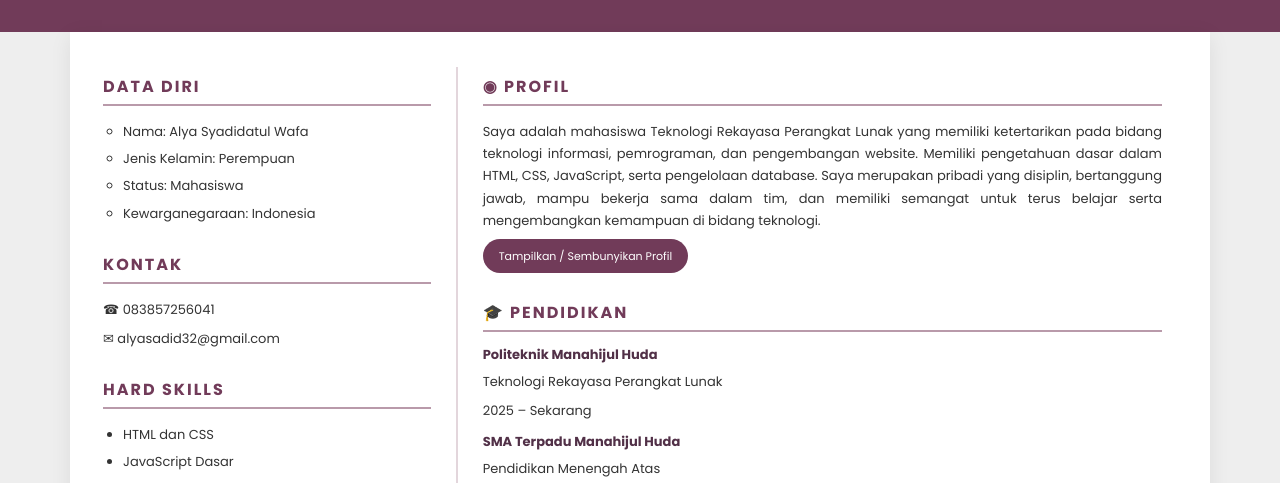
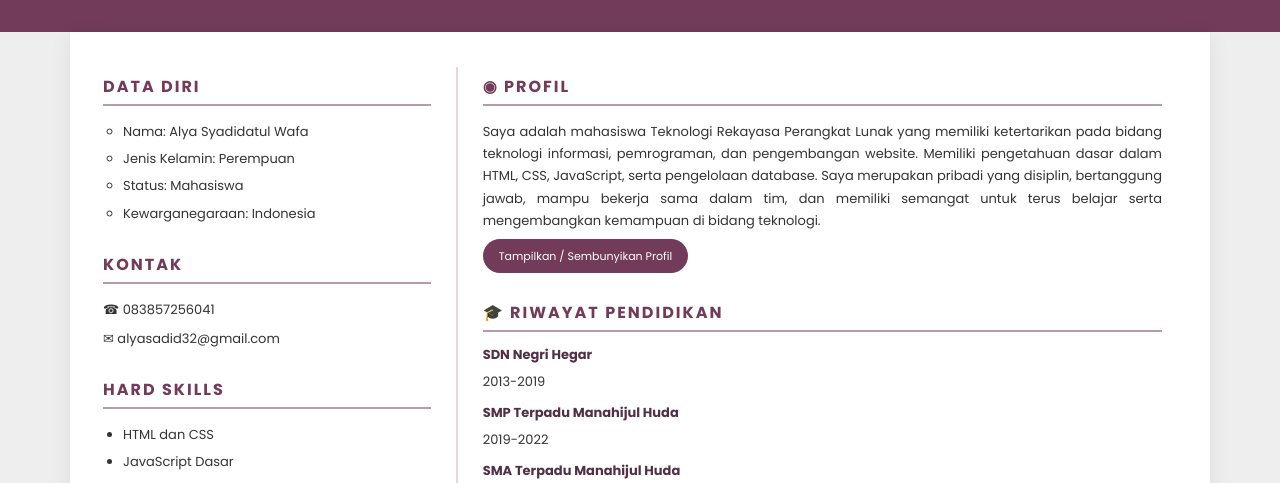
Before and after one commit to alyasadid32-prog/CV-alya-syadidatul-, a plain HTML site: page index.html in a window 1280 px wide. Shown: the part 267-750 px from the top of the page. Drawn offline with nearby package versions, Linux system fonts and the light colour scheme.

Commit message:
Update index.html
memperbarui kode CV

```diff
--- a/index.html
+++ b/index.html
@@ -148,15 +148,19 @@
 
             <!-- PENDIDIKAN -->
             <div class="cv-section" id="pendidikan">
-                <h4>🎓 PENDIDIKAN</h4>
+                <h4>🎓 RIWAYAT PENDIDIKAN</h4>
+                <h6>SDN Negri Hegar</h6>
+                <p>2013-2019</p>
 
-                <h6>Politeknik Manahijul Huda</h6>
-                <p>Teknologi Rekayasa Perangkat Lunak</p>
-                <p>2025 – Sekarang</p>
+                <h6>SMP Terpadu Manahijul Huda</h6>
+                <p>2019-2022</p>
 
                 <h6>SMA Terpadu Manahijul Huda</h6>
                 <p>Pendidikan Menengah Atas</p>
                 <p>2022-2024</p>
+
+                <h6>Politeknik Manahijul Huda</h6>
+                <p>2025-Sekarang</p>
 
                 <!-- BOOTSTRAP TABLE -->
                 <h5 class="sub-heading">Riwayat Pendidikan</h5>
```
